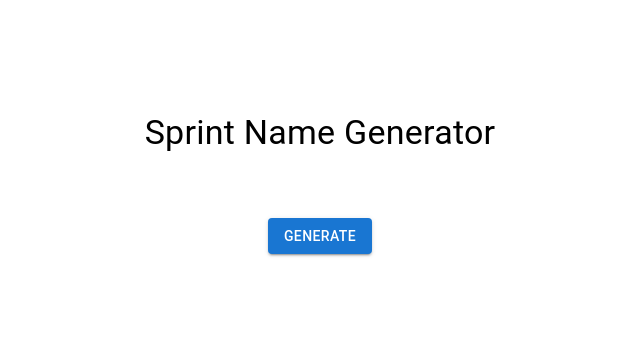
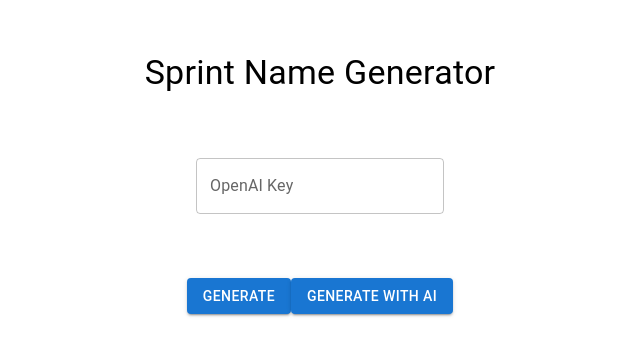
Before and after one commit to jorgik1/sprint-name-generator, a React (Create React App) app: page / in a window 1280 px wide. Shown: the part 217-572 px from the top of the page, without its empty margins (320-960 px from the left). Built offline with nearby package versions, Linux system fonts and the light colour scheme.

Commit message:
Added ai generation

```diff
--- a/src/App.tsx
+++ b/src/App.tsx
@@ -2,18 +2,31 @@
 import Result from './components/Result';
 import {adjectives} from './words/adjectives'
 import {nouns} from './words/nouns'
-import {Grid, Button, Typography} from "@mui/material";
+import {Grid, Button, Typography, TextField} from "@mui/material";
 
 export default function App() {
 
     const [adjectivesList, setAdjectivesList] = useState<string[]>([]);
     const [nounsList, setNounsList] = useState<string[]>([]);
     const [sprintName, setSprintName] = useState<string>("");
+    const [openAIKey, setOpenAIKey] = useState<string>("");
 
     useEffect(() => {
         setAdjectivesList(adjectives);
         setNounsList(nouns);
+
+        // Get the OpenAI key from local storage if it exists
+        const storedKey = window.localStorage.getItem('openAIKey');
+        if (storedKey !== null) {
+            setOpenAIKey(storedKey);
+        }
     }, [])
+
+    // Update the OpenAI key in the state and local storage
+    const updateOpenAIKey = (event: React.ChangeEvent<HTMLInputElement>) => {
+        setOpenAIKey(event.target.value);
+        window.localStorage.setItem('openAIKey', event.target.value);
+    }
 
     const handleGenerate = () => {
         const selectedAdjIndex = Math.floor(Math.random() * adjectivesList.length)
@@ -22,6 +35,23 @@
         setSprintName(`${adjectivesList[selectedAdjIndex]} ${nounsList[selectedNounIndex]}`)
     }
 
+    const handleGenerateAI = async () => {
+        const response = await fetch('https://api.openai.com/v1/completions',
+            {
+                headers: {
+                    'Authorization': `Bearer ${openAIKey}`,
+                    'Content-Type': 'application/json'
+                },
+                method: 'POST',
+                body: JSON.stringify({ prompt: 'Generate a sprint name using an adjective and a noun.' })
+            }
+        );
+
+        const data = await response.json();
+        if(data.choices && data.choices.length > 0) {
+            setSprintName(data.choices[0].text.trim());
+        }
+    }
 
     return (
         <Grid direction="column" justifyContent="center" alignItems="center" container spacing={0} style={{minHeight: '100vh'}}>
@@ -31,7 +61,11 @@
                 </Typography>
             </Grid>
             <Grid item p={4}>
+                <TextField label="OpenAI Key" value={openAIKey} onChange={updateOpenAIKey} />
+            </Grid>
+            <Grid item p={4}>
                 <Button variant='contained' onClick={handleGenerate}>Generate</Button>
+                <Button variant='contained' onClick={handleGenerateAI}>Generate with AI</Button>
             </Grid>
             <Grid item>
                 <Typography variant="h4" align="center">
```
